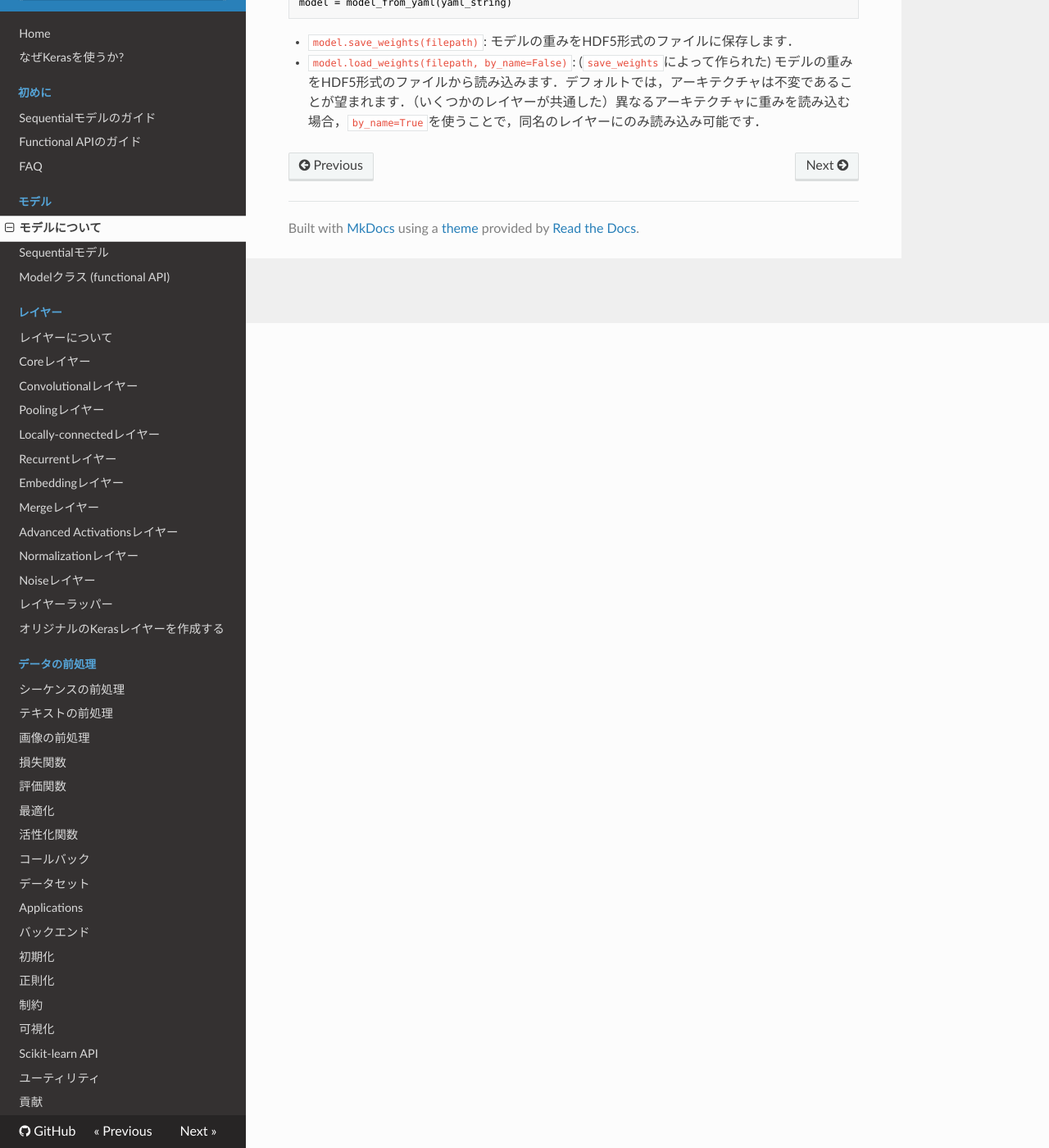
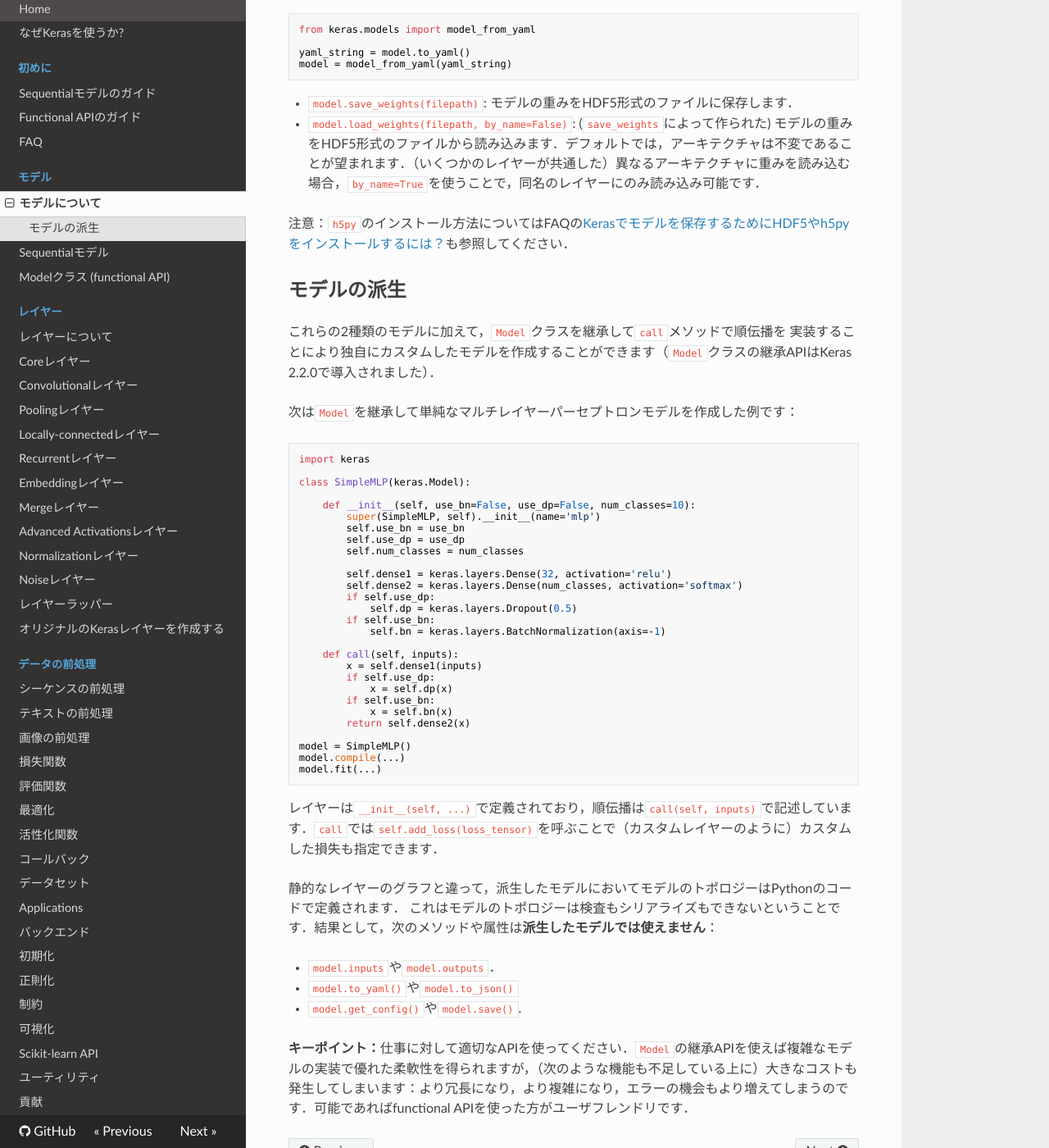
Before and after one commit to keras-team/keras-docs-ja, an MkDocs documentation site: the page built from sources/models/about-keras-models.md, in a window 1280 px wide and 1400 px high, scrolled down 1006 px. Shown: the whole window at 82% size. Built offline with MkDocs 1.6.1, drawn with Linux system fonts in a browser that asks for light colours; nearby versions of some CDN libraries; old or Windows-style settings are respelled for this version of MkDocs; some of the changed text lies outside the part shown.

Commit message:
Add moodel subclassing and note

````diff
--- a/sources/models/about-keras-models.md
+++ b/sources/models/about-keras-models.md
@@ -2,8 +2,11 @@
 
 Kerasには2つの利用可能なモデルがあります: 1つは[Sequentialモデル](/models/sequential)，そしてもう1つは[functional APIとともに用いるモデルクラス](/models/model)．
 
-これらのモデルには，共通のメソッドがあります．
+これらのモデルには，共通のメソッドと属性が多数あります．
 
+- `model.layers`はモデルに含れるレイヤーを平滑化したリストです．
+- `model.inputs`はモデルの入力テンソルのリストです．
+- `model.outputs`はモデルの出力テンソルのリストです．
 - `model.summary()`: モデルの要約を出力します．[utils.print_summary](/utils/#print_summary)へのショートカットです．
 - `model.get_config()`: モデルの設定を持つ辞書を返します．下記のように，モデルはそれ自身の設定から再インスタンス化できます．
 
@@ -36,3 +39,54 @@ model = model_from_yaml(yaml_string)
 
 - `model.save_weights(filepath)`: モデルの重みをHDF5形式のファイルに保存します．
 - `model.load_weights(filepath, by_name=False)`: (`save_weights`によって作られた) モデルの重みをHDF5形式のファイルから読み込みます．デフォルトでは，アーキテクチャは不変であることが望まれます．（いくつかのレイヤーが共通した）異なるアーキテクチャに重みを読み込む場合，`by_name=True`を使うことで，同名のレイヤーにのみ読み込み可能です．
+
+注意：`h5py`のインストール方法についてはFAQの[Kerasでモデルを保存するためにHDF5やh5pyをインストールするには？](/faq/#how-can-i-install-HDF5-or-h5py-to-save-my-models-in-Keras)も参照してください．
+
+## モデルの派生
+
+これらの2種類のモデルに加えて，`Model`クラスを継承して`call`メソッドで順伝播を
+実装することにより独自にカスタムしたモデルを作成することができます（`Model`クラスの継承APIはKeras 2.2.0で導入されました）．
+
+次は`Model`を継承して単純なマルチレイヤーパーセプトロンモデルを作成した例です：
+
+```python
+import keras
+
+class SimpleMLP(keras.Model):
+
+    def __init__(self, use_bn=False, use_dp=False, num_classes=10):
+        super(SimpleMLP, self).__init__(name='mlp')
+        self.use_bn = use_bn
+        self.use_dp = use_dp
+        self.num_classes = num_classes
+
+        self.dense1 = keras.layers.Dense(32, activation='relu')
+        self.dense2 = keras.layers.Dense(num_classes, activation='softmax')
+        if self.use_dp:
+            self.dp = keras.layers.Dropout(0.5)
+        if self.use_bn:
+            self.bn = keras.layers.BatchNormalization(axis=-1)
+
+    def call(self, inputs):
+        x = self.dense1(inputs)
+        if self.use_dp:
+            x = self.dp(x)
+        if self.use_bn:
+            x = self.bn(x)
+        return self.dense2(x)
+
+model = SimpleMLP()
+model.compile(...)
+model.fit(...)
+```
+
+レイヤーは`__init__(self, ...)`で定義されており，順伝播は`call(self, inputs)`で記述しています．`call`では`self.add_loss(loss_tensor)`を呼ぶことで（カスタムレイヤーのように）カスタムした損失も指定できます．
+
+静的なレイヤーのグラフと違って，派生したモデルにおいてモデルのトポロジーはPythonのコードで定義されます．
+これはモデルのトポロジーは検査もシリアライズもできないということです．結果として，次のメソッドや属性は**派生したモデルでは使えません**：
+
+- `model.inputs`や`model.outputs`．
+- `model.to_yaml()`や`model.to_json()`
+- `model.get_config()`や`model.save()`.
+
+**キーポイント：**仕事に対して適切なAPIを使ってください．`Model`の継承APIを使えば複雑なモデルの実装で優れた柔軟性を得られますが，（次のような機能も不足している上に）大きなコストも発生してしまいます：より冗長になり，より複雑になり，エラーの機会もより増えてしまうのです．可能であればfunctional APIを使った方がユーザフレンドリです．
````
